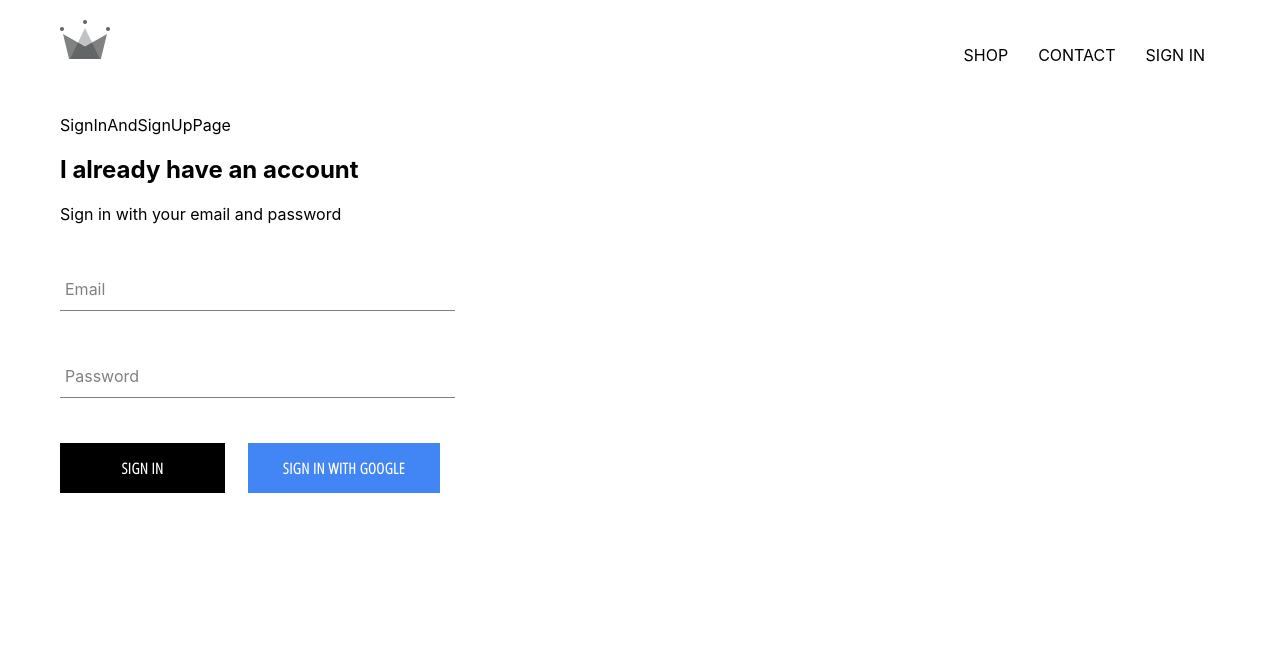
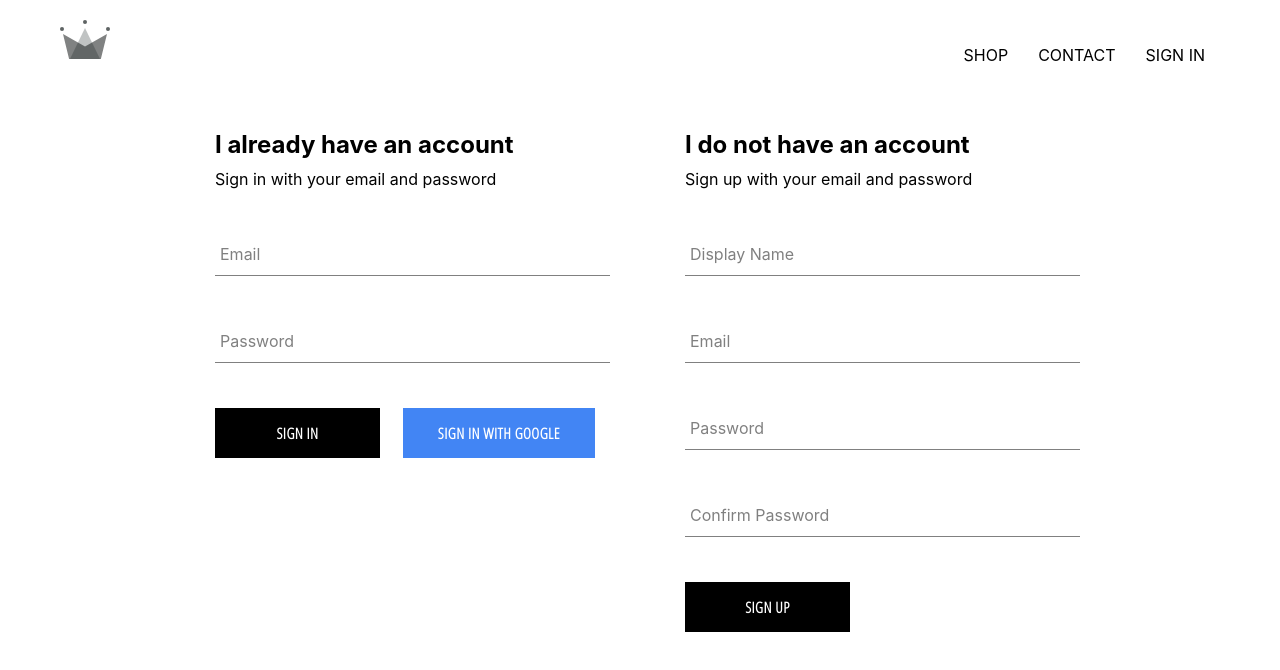
Before and after one commit to rt-cff/udemy-crwn-clothing, a React (Create React App) app: page /signin in a window 1280 px wide. Shown: the top 670 px of the page. Built offline with nearby package versions, Linux system fonts and the light colour scheme; no server answers.

Commit message:
implemented firebase util to store own user profile with firestore together with signUp component to create new user with email and password

```diff
--- a/src/App.js
+++ b/src/App.js
@@ -8,7 +8,7 @@
 import SignInAndSignUpPage from './pages/sign-in-and-sign-up/sign-in-and-sign-up.component'
 import ShopPage from './pages/shop/shop.component';
 
-import {auth} from './firebase/firebase.utils'
+import {auth, createUserProfileDocument} from './firebase/firebase.utils'
 
 const Hats = () => (<h1>HATS</h1>)
 
@@ -23,10 +23,31 @@
   }
 
   componentDidMount() {
-    this.unsubscribeFromAuth = auth.onAuthStateChanged(user => {
-      console.log(user)
+    this.unsubscribeFromAuth = auth.onAuthStateChanged(async userAuth => {
+      if(userAuth) {
+        const userRef = await createUserProfileDocument(userAuth)
 
-      this.setState({currentUser: user})
+        //Display Name is being updated in an async way, which we would have to use onSnapshot to get the update
+        userRef.onSnapshot(snapshot => {
+          this.setState({currentUser: {
+            id: snapshot.id,
+            ...snapshot.data(),
+          }}, () => {
+            console.log(this.state)
+          })
+        })
+
+        // Using .get will not create a listener and streaming like onSnapshot
+        // const snapshot = await userRef.get()
+        // this.setState({currentUser: {
+        //   id: snapshot.id,
+        //   ...snapshot.data(),
+        // }}, () => {
+        //   console.log(this.state)
+        // })
+      }
+      else
+        this.setState({currentUser: null})
     })
   }
 
--- a/src/components/sign-in/sign-in.component.jsx
+++ b/src/components/sign-in/sign-in.component.jsx
@@ -2,7 +2,7 @@
 import FormInput from '../form-input/form-input.component'
 import CustomButton from '../custom-button/custom-button.component'
 
-import {signInWithGoogle} from '../../firebase/firebase.utils'
+import {signInWithGoogle, signInWithEmailAndPassword} from '../../firebase/firebase.utils'
 
 import './sign-in.styles.scss'
 
@@ -18,7 +18,8 @@
 
     handleSubmit = e => {
         e.preventDefault()
-        this.setState({email: '', password: ''})
+        // this.setState({email: '', password: ''})
+        signInWithEmailAndPassword(this.state.email, this.state.password)
     }
 
     handleChange = e => {
@@ -32,7 +33,7 @@
 
         return (
             <div className = 'sign-in'>
-                <h2>I already have an account</h2>
+                <h2 className = 'title'>I already have an account</h2>
                 <span>Sign in with your email and password</span>
 
                 <form onSubmit = {this.handleSubmit}>
--- /dev/null
+++ b/src/components/sign-up/sign-up.component.jsx
@@ -0,0 +1,86 @@
+import React, {Component} from 'react'
+import FormInput from '../form-input/form-input.component'
+import CustomButton from '../custom-button/custom-button.component'
+
+import {auth, createUserWithEmailAndPassword, createUserProfileDocument} from '../../firebase/firebase.utils'
+
+import './sign-up.styles.scss'
+
+class SignUp extends Component {
+    constructor(props) {
+        super(props)
+
+        this.state = {
+            displayName: '',
+            email: '',
+            password: '',
+            confirmPassword: '',
+        }
+    }
+
+    handleSubmit = async e => {
+        e.preventDefault()
+
+        const {displayName, email, password, confirmPassword} = this.state
+
+        if(password !== confirmPassword) {
+            alert('password don\'t match')
+        }
+
+        try {
+            const {user} = await createUserWithEmailAndPassword(email, password)
+
+            //createUserWithEmailAndPassword will automatically Sign up after successfull account creation
+            //Hence createUserProfileDocument will also get called in onAuthStateChanged
+            //which creates a race condition
+            // await (async () => new Promise((resolve) => {
+            //         setTimeout(() => {
+            //             console.log('timeout')
+            //             resolve()
+            //         }, 2000)
+            //     })
+            // )();
+
+            await createUserProfileDocument(user, {displayName})
+
+            this.setState({
+                displayName: '',
+                email: '',
+                password: '',
+                confirmPassword: '',
+            })
+        }catch(error) {
+            console.log(error)
+        }
+    }
+
+    handleChange = (e) => {
+        const {name, value} = e.target
+
+        this.setState({[name]: value})
+    }
+
+    render() {
+        const {displayName, email, password, confirmPassword} = this.state
+
+        return (
+            <div className = 'sign-up'>
+                <h2 className = 'title'>I do not have an account</h2>
+                <span>Sign up with your email and password</span>
+
+                <form onSubmit = {this.handleSubmit}>
+                    <FormInput label = 'Display Name' name = 'displayName' type = 'text' value = {displayName} handleChange = {this.handleChange} required/>
+                    <FormInput label = 'Email' name = 'email' type = 'email' value = {email} handleChange = {this.handleChange} required/>
+                    <FormInput label = 'Password' name = 'password' type = 'password' value = {password} handleChange = {this.handleChange} required/>
+                    <FormInput label = 'Confirm Password' name = 'confirmPassword' type = 'password' value = {confirmPassword} handleChange = {this.handleChange} required/>
+
+                    <div className = 'buttons'>
+                        <CustomButton type = 'submit'>Sign Up</CustomButton>
+                    </div>
+                </form>
+            </div>
+        )
+    }
+}
+
+export default SignUp
--- /dev/null
+++ b/src/components/sign-up/sign-up.styles.scss
@@ -0,0 +1,14 @@
+.sign-up {
+    width: 380px;
+    display: 'flex';
+    flex-direction: 'column';
+
+    .title {
+        margin: 10px 0px;
+    }
+
+    .buttons {
+        display: flex;
+        justify-content: space-between;
+    }
+}
--- a/src/firebase/firebase.utils.js
+++ b/src/firebase/firebase.utils.js
@@ -12,6 +12,35 @@
     appId: "1:553700448400:web:4a7f7184ec55ee135ca015"
 }
 
+export const createUserProfileDocument = async(userAuth, additionalData) => {
+    if(!userAuth) return
+
+    const userRef = firestore.doc(`users/${userAuth.uid}`)
+    const snapShot = await userRef.get()
+console.log(userAuth, additionalData, snapShot.exists)
+    if(!snapShot.exists) {
+        const {displayName, email} = userAuth, createdAt = new Date()
+
+        try {
+            userRef.set({
+                displayName,
+                email,
+                createdAt,
+                ...additionalData,
+            })
+        }catch (error) {
+            console.log('error creating user')
+        }
+
+        return userRef
+    }
+    else {
+        console.log('already exist')
+        return userRef
+    }
+}
+
+
 firebase.initializeApp(config)
 
 export const auth = firebase.auth()
@@ -21,4 +50,7 @@
 provider.setCustomParameters({prompt: 'select_account'})
 export const signInWithGoogle = () => auth.signInWithPopup(provider)
 
+export const createUserWithEmailAndPassword = (email, password) => auth.createUserWithEmailAndPassword(email, password)
+export const signInWithEmailAndPassword = (email, password) => auth.signInWithEmailAndPassword(email, password)
+
 export default firebase
--- a/src/pages/sign-in-and-sign-up/sign-in-and-sign-up.component.jsx
+++ b/src/pages/sign-in-and-sign-up/sign-in-and-sign-up.component.jsx
@@ -1,12 +1,13 @@
 import React from 'react'
 import SignIn from '../../components/sign-in/sign-in.component'
+import SignUp from '../../components/sign-up/sign-up.component'
 
 import './sign-in-and-sign-up.styles.scss'
 
 const SignInAndSignUpPage = () => (
-    <div>
-SignInAndSignUpPage
+    <div className = 'sign-in-and-sign-up'>
         <SignIn />
+        <SignUp />
     </div>
 )
 
--- a/src/pages/sign-in-and-sign-up/sign-in-and-sign-up.styles.scss
+++ b/src/pages/sign-in-and-sign-up/sign-in-and-sign-up.styles.scss
@@ -0,0 +1,6 @@
+.sign-in-and-sign-up {
+    width: 850px;
+    display: flex;
+    justify-content: space-between;
+    margin: 30px auto;
+}
```
